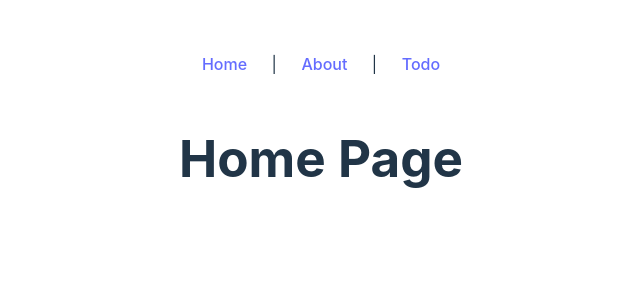
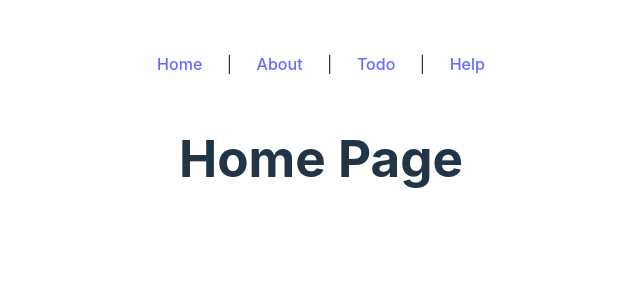
Before and after one commit to datiampromise/reactt, a React (Vite) app: page / in a window 1280 px wide. Shown: the top 300 px of the page, without its empty margins (319-959 px from the left). Built offline with nearby package versions, Linux system fonts and the light colour scheme.

Commit message:
added help page

```diff
--- a/src/App.jsx
+++ b/src/App.jsx
@@ -4,19 +4,21 @@ import "./App.css";
 import About from "./pages/About";
 import Index from "./pages/Index";
 import Todo from "./pages/Todo";
+import Help from "./pages/Help";
 
 function App() {
   return (
     <>
       <header className="headerx">
         <nav>
-          <Link to="/">Home</Link> | <Link to="/about">About</Link> | <Link to="/todo">Todo</Link>
+          <Link to="/">Home</Link> | <Link to="/about">About</Link> | <Link to="/todo">Todo</Link> | <Link to="/help">Help</Link>
         </nav>
       </header>
       <Routes>
         <Route path="/" element={<Index />} />
         <Route path="/about" element={<About />} />
         <Route path="/todo" element={<Todo />} />
+        <Route path="/help" element={<Help />} />
       </Routes>
     </>
   );
```
